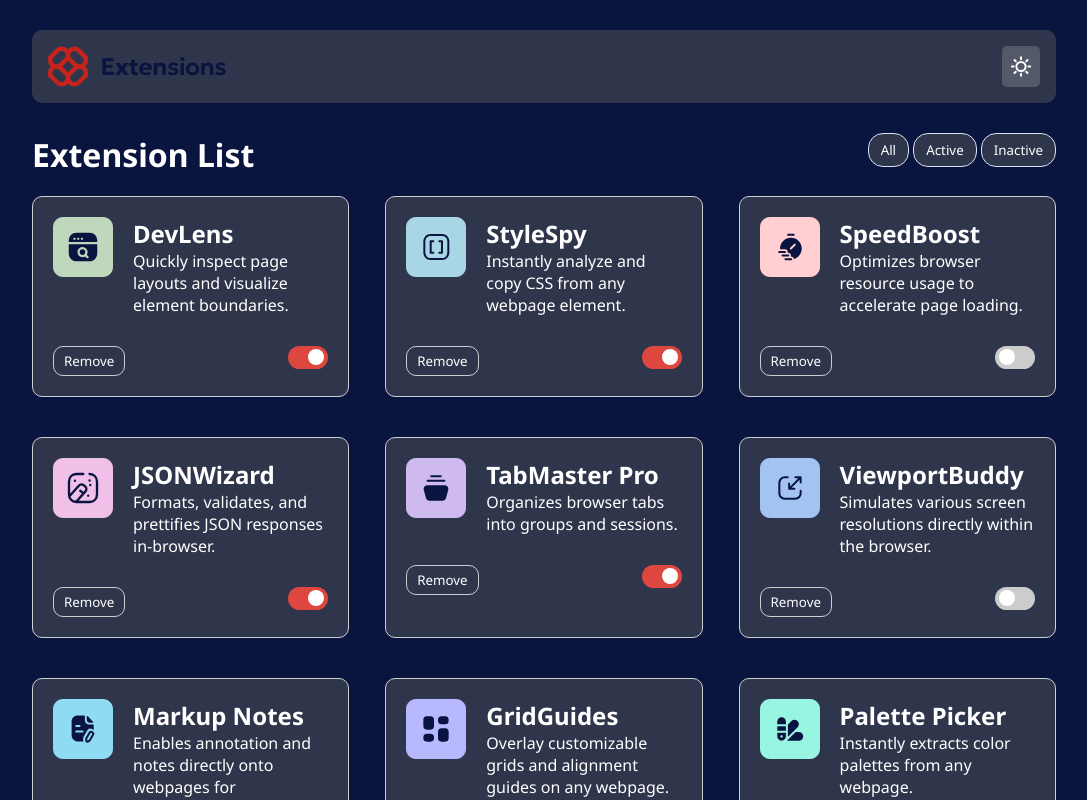
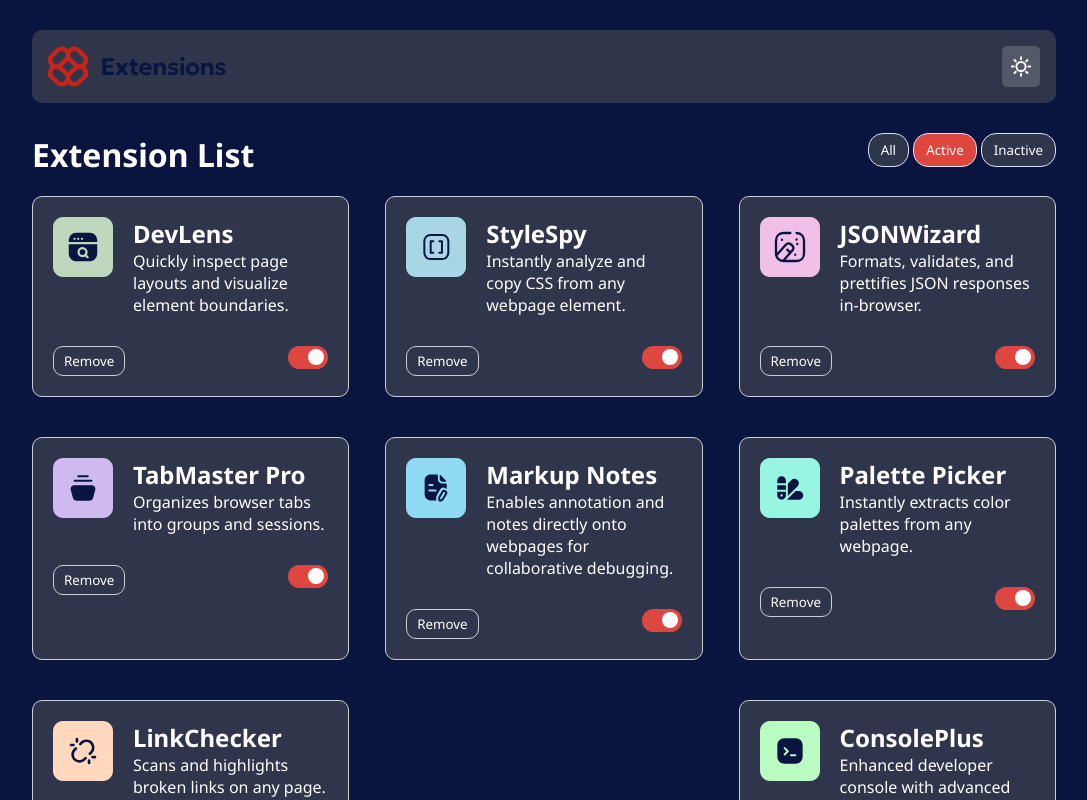
Before and after one commit to kreeshu/Browser-Extension-, a plain HTML site: page index.html in a window 1280 px wide. Both pictures are taken after a click on the button "Active". Shown: the top 800 px of the page, without its empty margins (96-1183 px from the left). Drawn offline with Linux system fonts and the light colour scheme.

Commit message:
final commit

```diff
--- a/assets/style.css
+++ b/assets/style.css
@@ -13,6 +13,10 @@ body{
 .light{
     background-color: hsl(217, 61%, 90%)!important;
     color: black!important;
+}
+
+.active{
+    background-color: hsl(3, 71%, 56%)!important;
 }
 
 .light-header{
--- a/index.html
+++ b/index.html
@@ -18,9 +18,9 @@
     <div class="extension-list">
       <h1>Extension List</h1>
       <div class="selector">
-        <button>All</button>
-        <button>Active</button>
-        <button>Inactive</button>
+        <button class="active" onclick="renderAll(this)">All</button>
+        <button onclick="renderActive(this)">Active</button>
+        <button onclick="renderInactive(this)">Inactive</button>
 
       </div>
     </div>
--- a/script.js
+++ b/script.js
@@ -7,7 +7,7 @@ async function fetchData() {
     try {
         const response = await fetch("data.json"); // Fetch JSON file
         const jsonData = await response.json(); // Convert to JavaScript object
-        renderCard(jsonData);
+        return jsonData;
     } catch (error) {
         console.error("Error fetching data:", error);
     }
@@ -52,9 +52,47 @@ function changeMode(e) {
         box.classList.remove('light-box');
         header.classList.remove('light-header');
     }
-
-
+}
+function removeActiveClass() {
+    document.querySelectorAll('.active').forEach(el => el.classList.remove('active'));
 }
 
+async function renderAll(e) {
+    removeActiveClass();
+    e?.classList.add('active');
 
-fetchData();
+    let data = await fetchData();
+    box.innerHTML = '';
+    renderCard(data);
+}
+
+async function renderActive(e) {
+    removeActiveClass();
+    e.classList.add('active');
+
+    let data = await fetchData();
+    data = data.filter(filterActive);
+    box.innerHTML = '';
+    renderCard(data);
+}
+
+async function renderInactive(e) {
+    removeActiveClass();
+    e.classList.add('active');
+
+    let data = await fetchData();
+    data = data.filter(filterInactive);
+    box.innerHTML = '';
+    renderCard(data);
+}
+
+function filterActive(item) {
+    return item.isActive;
+}
+
+function filterInactive(item) {
+    return !item.isActive;
+}
+
+active = document.getElementsByClassName('active')[0];
+renderAll(active);
```
